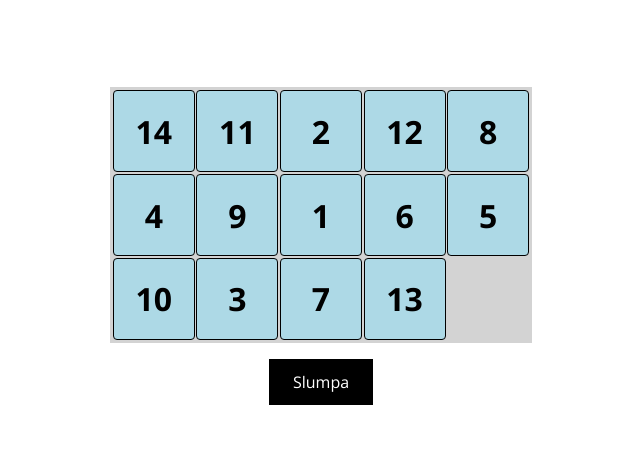
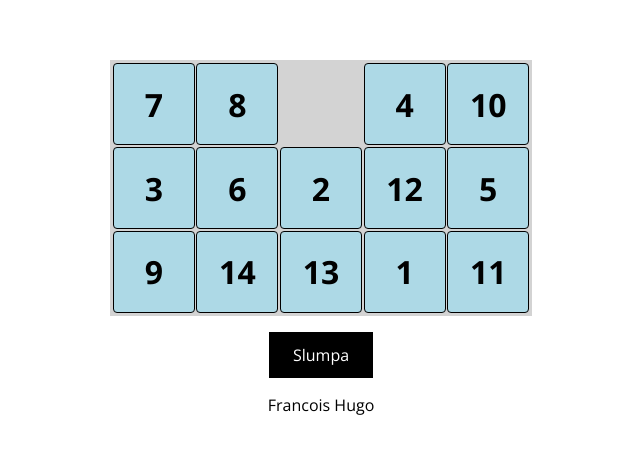
Before and after one commit to frankemon/grebban-test, a React (Vite) app: page / in a window 1280 px wide. Shown: the part 154-608 px from the top of the page, without its empty margins (319-959 px from the left). Built offline with nearby package versions, Linux system fonts and the light colour scheme.

Commit message:
new randomize algo

```diff
--- a/index.html
+++ b/index.html
@@ -10,7 +10,7 @@
   <link
     href="https://fonts.googleapis.com/css2?family=Lora:ital,wght@0,400;0,600;1,400&family=MedievalSharp&family=Open+Sans:ital,wght@0,300..800;1,300..800&display=swap"
     rel="stylesheet">
-  <title>Grebban Test 15 puzzle</title>
+  <title>Grebban Test 15 puzzle | Francois Hugo</title>
 </head>
 
 <body>
--- a/src/App.tsx
+++ b/src/App.tsx
@@ -8,12 +8,19 @@ import Modal from "./components/Modal";
 const COLS = 5;
 const SOLVED = false;
 
-// Returns new array of randomized tiles (Fisher-Yates shuffle)
-// Problematic for large data sets but fine for small data sets (Stackoverflow)
-// Not truly random in 10 000 tests, can be biased to lowest and highest values (Stackoverflow)
+// Returns new array of randomized tiles by swapping elements at random indices
+// Fisher-Yates shuffle algorithm (Stackoverflow), which is better than sort which I previously used
+// Better in the sense of true randomness and unbiased results (sort is prone to bias but probably fine for this use case (small data set))
 const randomizeTiles: (tiles: number[]) => number[] = (tiles) => {
-  // Generates random number between -0.5 and 0.5, then sorts the array based on that number
-  const randomized = tiles.sort(() => Math.random() - 0.5);
+  // Create a copy of the initial tiles array to avoid mutating original array
+  const randomized = [...tiles];
+  // Loop from last element to first element, decrementing by 1 each iteration
+  for (let i = randomized.length - 1; i > 0; i--) {
+    // Generate a random index between 0 and i (inclusive)
+    const j = Math.floor(Math.random() * (i + 1));
+    // Swap elements at indices i and j
+    [randomized[i], randomized[j]] = [randomized[j], randomized[i]];
+  }
   return randomized;
 };
 
@@ -42,6 +49,15 @@ const MainContainer = styled.div`
   justify-content: center;
   align-items: center;
   height: 100vh;
+`;
+
+const NameContainer = styled.div`
+  display: flex;
+  justify-content: center;
+  align-items: center;
+  padding: 1rem;
+  font-size: 1rem;
+  color: #000000;
 `;
 
 const App: React.FC = () => {
@@ -186,6 +202,7 @@ const App: React.FC = () => {
       <MainContainer>
         <Board tiles={tiles} onTileClick={handleTileClick} cols={COLS} />
         <Button text={"slumpa"} onClick={handleRandomize} />
+        <NameContainer>Francois Hugo</NameContainer>
       </MainContainer>
     </>
   );
```
